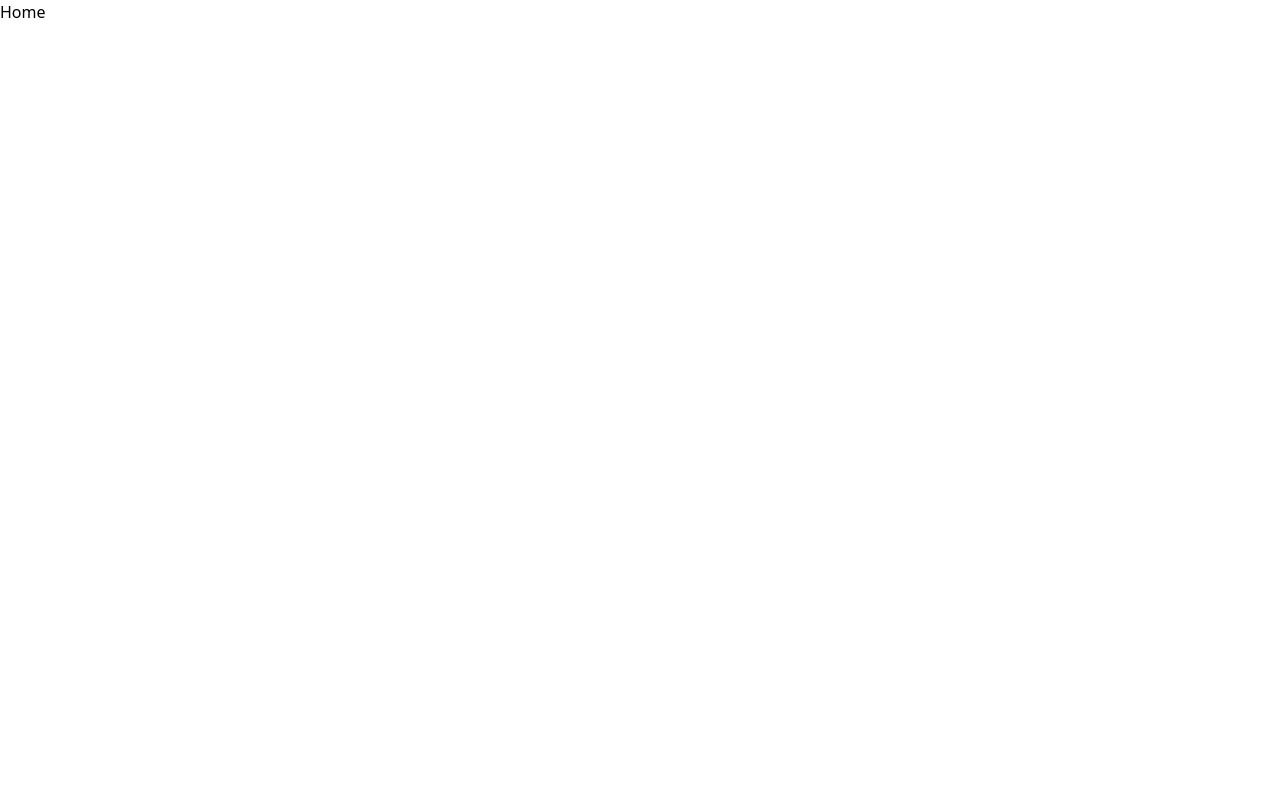
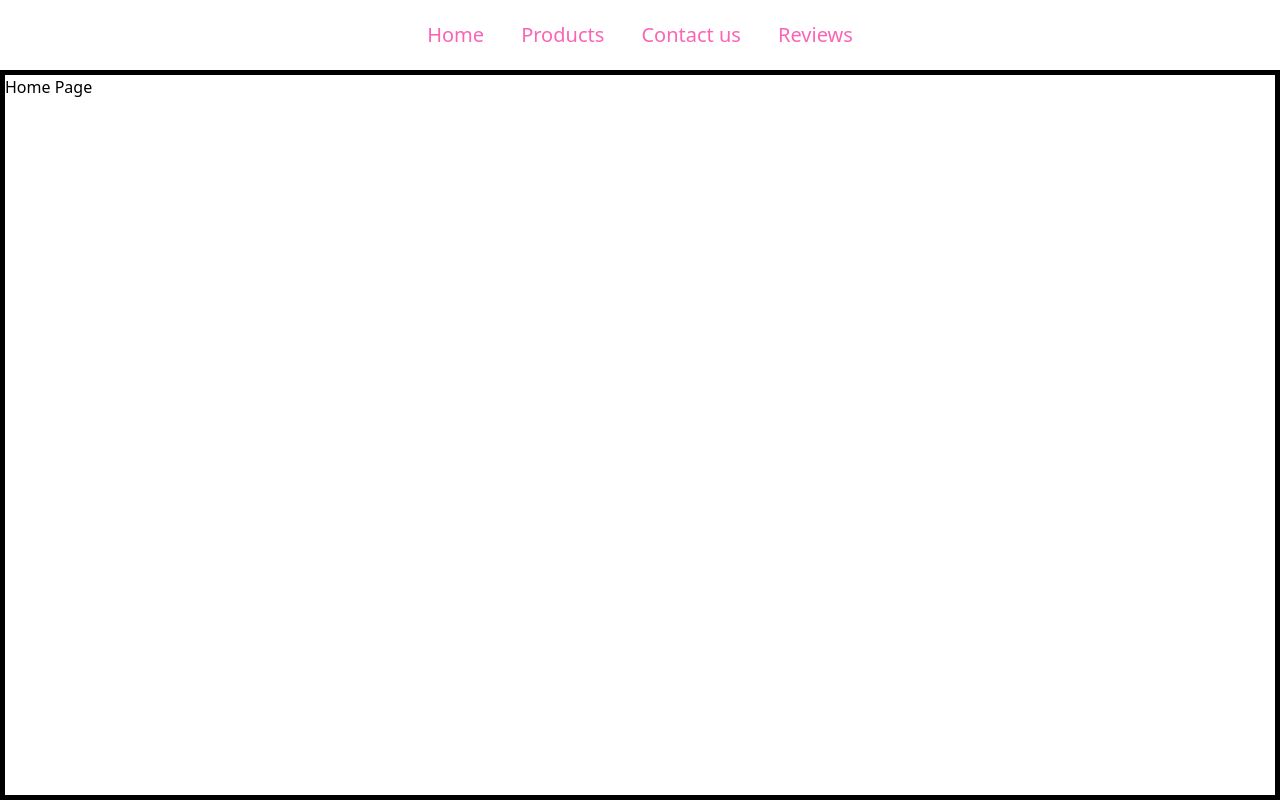
Before and after one commit to perera555/crystal-beauty-clear-frontend-batch4, a React (Vite) app: page / in a window 1280 px wide. Built offline with nearby package versions, Linux system fonts and the light colour scheme.

Commit message:
designing  home page😊

```diff
--- a/src/App.jsx
+++ b/src/App.jsx
@@ -3,7 +3,9 @@ import LoginPage from "./pages/loginPage";
 import {BrowserRouter, Route, Routes} from "react-router-dom";
 import { Toaster } from "react-hot-toast";
 import Testing from "./pages/admin/testing";
-import RegisterPage from "./pages/admin/client/register";
+
+import HomePage from "./pages/homePage";
+import RegisterPage from "./pages/client/register";
 
 function App() {
 
@@ -16,8 +18,8 @@ function App() {
    <Route path="/login" element={<LoginPage/>}/>
    <Route path="/testing" element={<Testing/>}/>
    <Route path="/register" element={<RegisterPage/>}/>
-   <Route path="/"      element={<h1>Home</h1>}/>
-   <Route path="/*"      element={<h1>404 Not found</h1>}/>
+   <Route path="/"      element={<HomePage/>}/>
+
    </Routes>
   </BrowserRouter>
 
--- a/src/components/header.jsx
+++ b/src/components/header.jsx
@@ -1,9 +1,16 @@
+import { Link } from "react-router-dom";
 
 
-export default function Header(){
-    return(
-        <header className="w-full bg-blue-500 h[50px] text-white  ">
-            <h1>My store</h1>
+export default function Header() {
+    return (
+        <header className="h-[70px] w-full flex justify-center items-center ">
+            <div className="w-[500px] h-full flex items-center justify-evenly text-pink-400 text-xl">
+                <Link to="/">Home</Link>
+                <Link to="/products">Products</Link>
+                <Link to="/">Contact us</Link>
+                <Link to="/">Reviews</Link>
+            </div>
+
 
         </header>
     )
--- /dev/null
+++ b/src/pages/client/productsPage.jsx
@@ -0,0 +1,8 @@
+export default function ProductsPage(){
+    return(
+        <div className="h-full w-full bg-red-900">
+
+        </div>
+    )
+
+}
--- /dev/null
+++ b/src/pages/homePage.jsx
@@ -0,0 +1,22 @@
+import { Route, Routes } from "react-router-dom";
+import Header from "../components/header";
+import ProductsPage from "./client/productsPage.jsx";
+
+
+
+export default function HomePage() {
+    return (
+        <div className="w-full h-screen max-h-screen ">
+            <Header />
+            <div className="w-full h-[calc(100vh-70px)] border-[5px]">
+                <Routes path="/">
+                    <Route path="/" element={<h1>Home Page</h1>}/>
+                    <Route path="/products" element={<ProductsPage/>} />
+                    <Route path="/*" element={<h1>404 Not found</h1>} />
+                </Routes>
+
+            </div>
+
+        </div>
+    )
+}
```
Also changed, not shown: src/pages/client/register.jsx (renamed from src/pages/admin/client/register.jsx).
